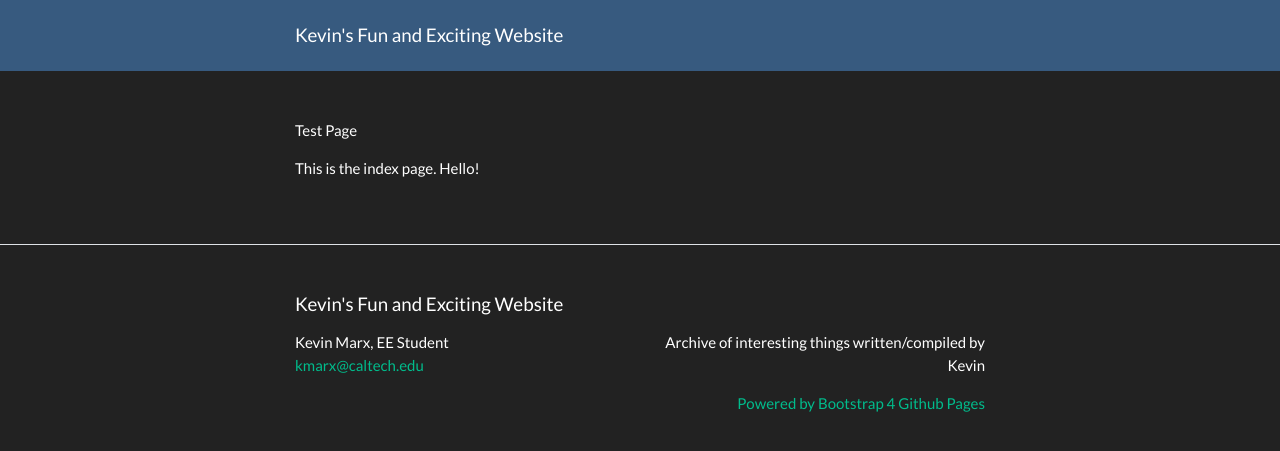
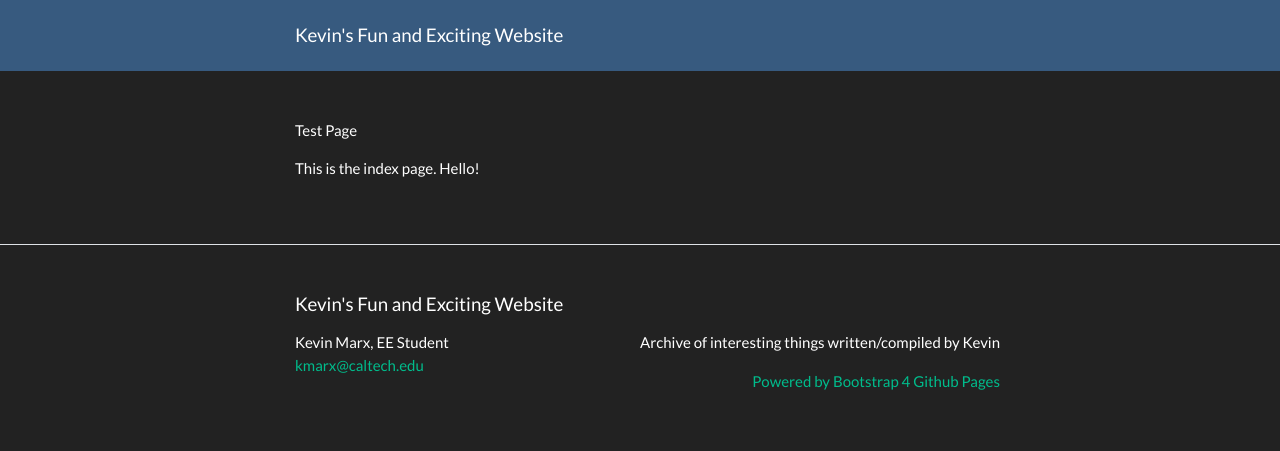
Before and after one commit to kmarx-kmarx-kmarx/kevin_website, a Jekyll site: the page built from index.md, in a window 1280 px wide. Shown: the top 451 px of the page. Built offline with Jekyll 4.4.1, drawn with Linux system fonts in a browser that asks for light colours; our own code applies the rules of GitHub Pages for plain Markdown files.

Commit message:
changed footer column

```diff
--- a/_includes/footer.html
+++ b/_includes/footer.html
@@ -26,7 +26,7 @@
       </div>
 
 
-      <div class="col-sm text-right">
+      <div class="col-m text-right">
         <p>{{- site.description | escape -}}</p>
 
         <p>
```
